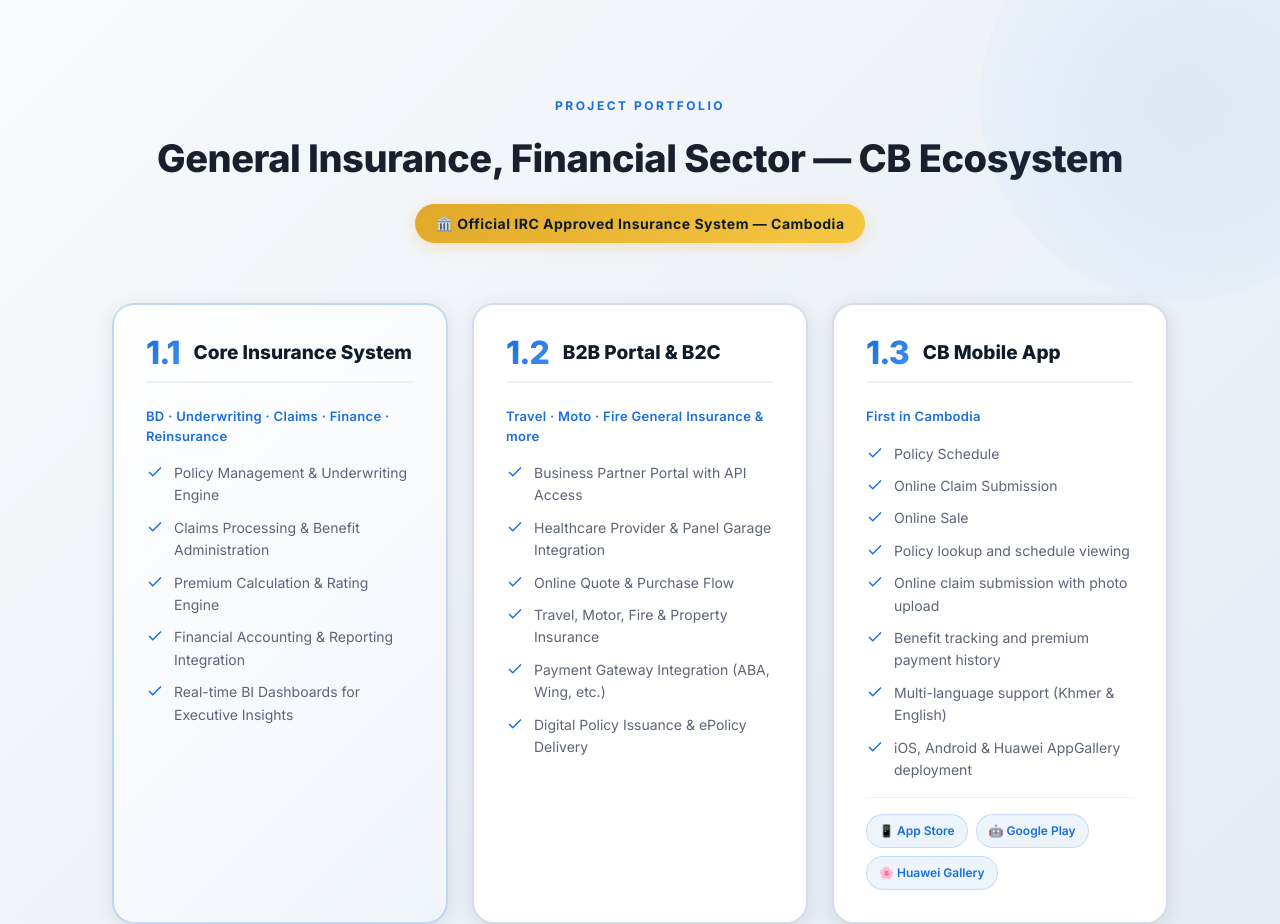
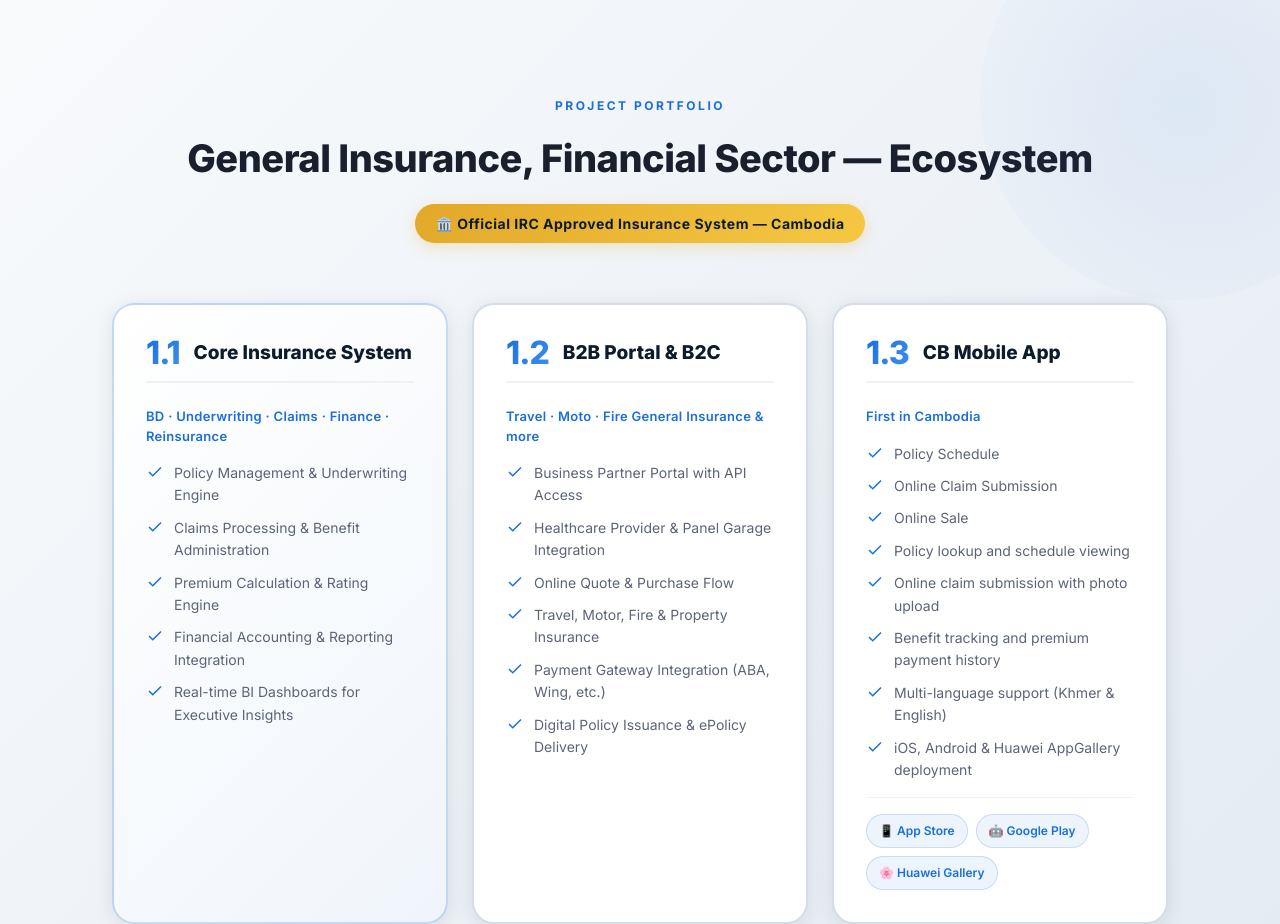
Before and after one commit to theamratana/tr_web, a plain HTML site: page index.html in a window 1280 px wide. Shown: the part 3880-4804 px from the top of the page. Drawn offline with nearby package versions, Linux system fonts and the light colour scheme.

Commit message:
Replace CB Ecosystem

```diff
--- a/index.html
+++ b/index.html
@@ -274,7 +274,7 @@
     <div class="container">
       <div class="section-header">
         <p class="section-eyebrow">Project Portfolio</p>
-        <h2 class="section-title">General Insurance, Financial Sector — CB Ecosystem</h2>
+        <h2 class="section-title">General Insurance, Financial Sector — Ecosystem</h2>
         <p class="section-subtitle">
           <a href="https://irc.gov.kh/en/article?post=5cb4bf70-80cb-465e-9b3f-5587f7f4f3d6" target="_blank" rel="noopener" class="official-badge">
             🏛️ Official IRC Approved Insurance System — Cambodia
```
